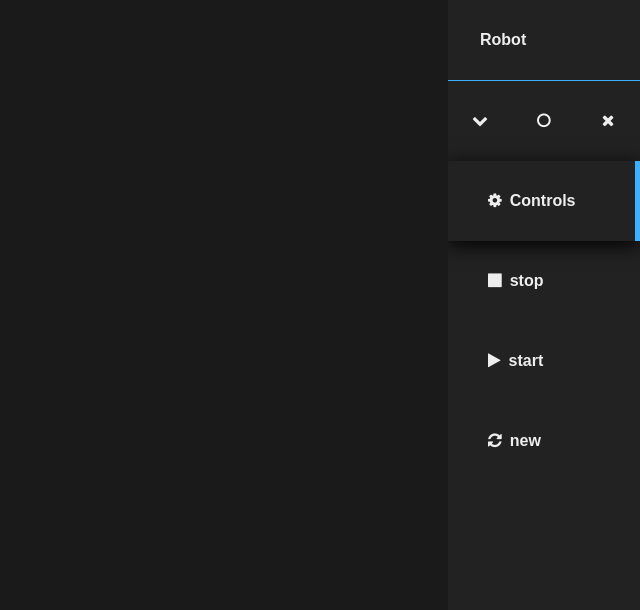
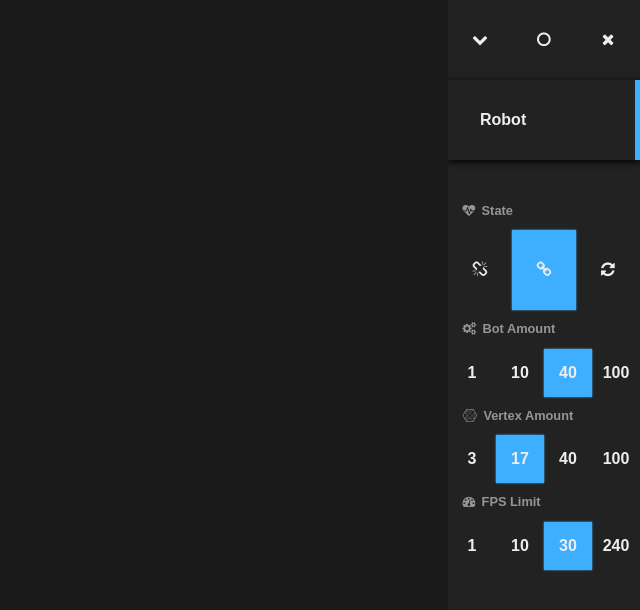
Before and after one commit to frantic1048/Robot, a website with bundled scripts: page app/index.html in a window 1280 px wide. Shown: the whole page, without its empty margins (640-1280 px from the left). Built offline with nearby package versions, Linux system fonts and the light colour scheme; files whose address does not match are found by name.

Commit message:
version 1 RC0

```diff
--- a/app/index.html
+++ b/app/index.html
@@ -20,16 +20,39 @@
   <div id="layout">
     <div id="simulation-area"><!-- <canvas id="canvas"></canvas> --></div>
     <div id="sidebar">
-      <span class="title">Robot</span>
-      <span id="window-controls" class="pure-g">
+      <span class="pure-g inline-control-group">
         <span class="button pure-u-1-3" id="minimize" onclick="Wminimize()"><i class="fa fa-chevron-down"></i></span>
         <span class="button pure-u-1-3" id="maximize" onclick="Wmaximize()"><i class="fa fa-circle-o"></i></span>
         <span class="button pure-u-1-3" id="close"    onclick="Wclose()"><i class="fa fa-close"></i></span>
       </span>
-      <span class="label"><i class="fa fa-cog"></i>Controls</span>
-      <span class="button" onclick="robot.stop()"><i class="fa fa-stop"></i>stop</span>
-      <span class="button" onclick="robot.start()"><i class="fa fa-play"></i>start</span>
-      <span class="button" onclick="robot.new()"><i class="fa fa-refresh"></i>new</span>
+      <span class="title">Robot</span>
+      <span class="label"><i class="fa fa-heartbeat"></i>State</span>
+      <span class="pure-g inline-control-group">
+        <input type="radio" name="state" id="state1"><label for="state1" title="freeze animation" class="button pure-u-1-3" onclick="robot.stop()"><i class="fa fa-unlink"></i></label>
+        <input type="radio" name="state" id="state2" checked><label for="state2" title="continue animation" class="button pure-u-1-3" onclick="robot.start()"><i class="fa fa-link"></i></label>
+        <span title="new simulation" class="button pure-u-1-3" onclick="robot.new()"><i class="fa fa-refresh"></i></span>
+      </span>
+      <span class="label"><i class="fa fa-cogs"></i>Bot Amount</span>
+      <span class="pure-g inline-control-group small">
+        <input type="radio" name="botamount" id="bot1"><label for="bot1" class="button pure-u-1-4" onclick="robot.setRobotCount(1)">1</label>
+        <input type="radio" name="botamount" id="bot2"><label for="bot2" class="button pure-u-1-4" onclick="robot.setRobotCount(10)">10</label>
+        <input type="radio" name="botamount" id="bot3" checked><label for="bot3" class="button pure-u-1-4" onclick="robot.setRobotCount(40)">40</label>
+        <input type="radio" name="botamount" id="bot4"><label for="bot4" class="button pure-u-1-4" onclick="robot.setRobotCount(100)">100</label>
+      </span>
+      <span class="label"><i class="fa fa-connectdevelop"></i>Vertex Amount</span>
+      <span class="pure-g inline-control-group small">
+        <input type="radio" name="vertamount" id="vert1"><label for="vert1" class="button pure-u-1-4" onclick="robot.setVertexCount(3)">3</label>
+        <input type="radio" name="vertamount" id="vert2" checked><label for="vert2" class="button pure-u-1-4" onclick="robot.setVertexCount(17)">17</label>
+        <input type="radio" name="vertamount" id="vert3"><label for="vert3" class="button pure-u-1-4" onclick="robot.setVertexCount(40)">40</label>
+        <input type="radio" name="vertamount" id="vert4"><label for="vert4" class="button pure-u-1-4" onclick="robot.setVertexCount(100)">100</label>
+      </span>
+      <span class="label"><i class="fa fa-tachometer"></i>FPS Limit</span>
+      <span class="pure-g inline-control-group small">
+        <input type="radio" name="fpslimit" id="fps1"><label for="fps1" class="button pure-u-1-4" onclick="robot.setFPS(1)">1</label>
+        <input type="radio" name="fpslimit" id="fps2"><label for="fps2" class="button pure-u-1-4" onclick="robot.setFPS(10)">10</label>
+        <input type="radio" name="fpslimit" id="fps3" checked><label for="fps3" class="button pure-u-1-4" onclick="robot.setFPS(30)">30</label>
+        <input type="radio" name="fpslimit" id="fps4"><label for="fps4" class="button pure-u-1-4" onclick="robot.setFPS(240)">240</label>
+      </span>
     </div>
   </div>
   <script type="application/javascript" src="js/Robot.js"></script>
--- a/app/js/render.js
+++ b/app/js/render.js
@@ -1,5 +1,5 @@
-var ipc = require('ipc'),
-    Simulator = Module.Simulator;// Emscripten binding
+var ipc = require('ipc');
+var Simulator = Module.Simulator;// Emscripten binding
 
 // window controls
 function Wminimize() {
@@ -12,11 +12,15 @@ function Wclose() {
   ipc.send('Wclose');
 }
 
+function Wreload() {
+  ipc.send('Wreload');
+}
+
 // robot simulator
 var Robot = function () {
   var FPS = 30, // FPS limit of rendering
-      robotCount = 200,
-      mapVertexCount = 14,
+      robotCount = 40,
+      mapVertexCount = 17,
 
       simulationArea = null,  // reference DOM element for simulation layout
       canvas = null,  // canvas element to draw simulation
@@ -172,15 +176,33 @@ var Robot = function () {
 
       if (simulation !== null) draw();
     },
+    reload : function () { Wreload(); },
     new : function () {
       if (simulation !== null) simulation.delete();
       simulation = new Simulator(robotCount,mapVertexCount);
       this.resize();
       this.start();
+
+      // light on state-running button
+      document.querySelector('#state2+label').click();
     },
-    setFPS : function (fps) {
-      var nfps = parseInt(fps,10) || 24;
+    setFPS : function (_fps) {
+      var nfps = parseInt(_fps,10) || 24;
       if (nfps > 0) FPS = nfps;
+    },
+    setRobotCount : function (_robotCount) {
+      var nRobotCount = parseInt(_robotCount,10) || 30;
+      if (nRobotCount > 0){
+         robotCount = nRobotCount;
+         this.new();
+       }
+    },
+    setVertexCount : function (_vertexCount) {
+      var nVertexCount = parseInt(_vertexCount, 10) || 20;
+      if (nVertexCount > 0){
+        mapVertexCount = nVertexCount;
+        this.new();
+      }
     }
   };
 };
--- a/app/main.js
+++ b/app/main.js
@@ -64,5 +64,8 @@ app.on('ready', function() {
   ipc.on('Wclose', function(event, arg) {
     mainWindow.close();
   });
+  ipc.on('Wreload', function(event, arg) {
+    mainWindow.reload();
+  });
 
 });
--- a/app/style/custom.css
+++ b/app/style/custom.css
@@ -17,6 +17,7 @@
 }
 body{
   font-size:16px;
+  font-family:sans-serif;
   background:#1a1a1a;
 }
 #layout{
@@ -52,24 +53,28 @@ body{
   font-weight:bold;
   transition:all 0.2s ease;
 }
-#sidebar>span:not(#window-controls){
+#sidebar>span:not(.inline-control-group){
   padding: 0 2rem;
 }
 #sidebar>.title{
-  border-bottom: 1px solid rgb(62,175,255);
+  border-right: 5px solid rgb(62,175,255);
+  box-shadow: 0 2px 7px black;
+  margin-bottom: 2rem;
   -webkit-app-region: drag;
 }
-#sidebar>.label{
-  border-right: 5px solid rgb(62,175,255);
-  box-shadow:0 4px 19px black;
+#sidebar>span.label{
+  padding: 0.3rem 0.5rem;
+  font-size:0.8rem;
+  line-height: 1.8rem;
+  color:rgb(150,150,150);
   -webkit-app-region: drag;
 }
 #sidebar .button{
   transition: all 0.2s ease;
 }
-#sidebar .button>i.fa,
+#sidebar .button i.fa,
 #sidebar .label>i.fa{
-  padding: 0 0.5em;
+  padding:0.5em;
 }
 #sidebar .button:hover{
   background-color:rgb(62,175,255);
@@ -77,11 +82,27 @@ body{
 #sidebar .button#close:hover{
   background-color:rgb(236,47,67);
 }
-#window-controls{
+.inline-control-group{
   font-size:0;
+  padding:0;
+}
+.inline-control-group.small {
+  height:3rem;
+}
+.inline-control-group.small .button{
+  line-height:3rem;
+  height:3rem;
 }
 
-#window-controls>.button{
+.inline-control-group .button{
   font-size:1rem;
   text-align: center;
 }
+
+.inline-control-group input[type="radio"]{
+  display:none;
+}
+.inline-control-group input[type="radio"]:checked+label{
+  background-color:rgb(62,175,255);
+  box-shadow: 0 0 2px rgb(62,175,255);
+}
```
